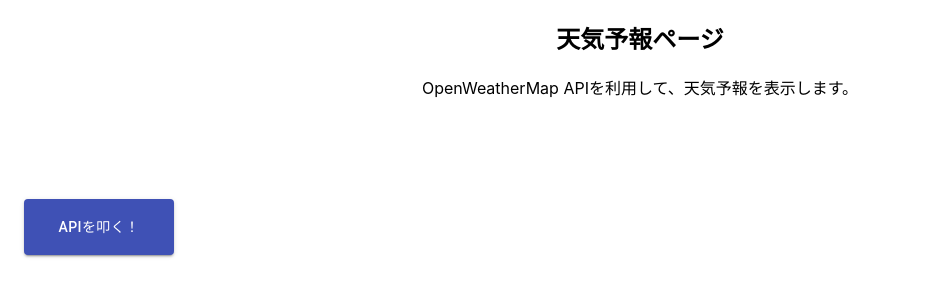
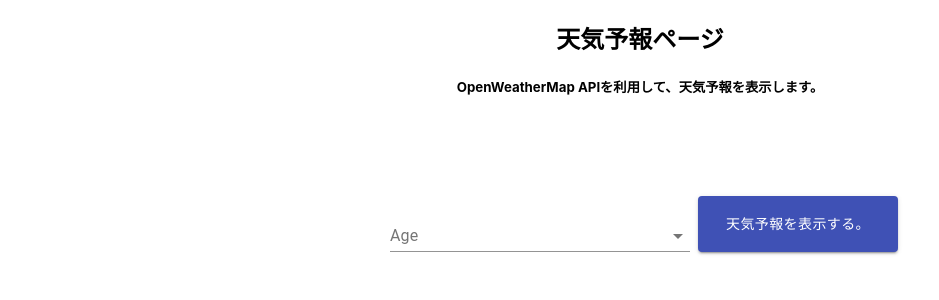
Before and after one commit to koh97222/react-todos, a React (Create React App) app in the folder front/my-app/: page /weather in a window 1280 px wide. Shown: the top 300 px of the page, without its empty margins (0-939 px from the left). Built offline with nearby package versions, Linux system fonts and the light colour scheme.

Commit message:
selectコンポーネントの作成

```diff
--- /dev/null
+++ b/front/my-app/src/components/WrapSelect.tsx
@@ -0,0 +1,81 @@
+import React, { useState } from "react";
+import { FormControl, InputLabel, Select } from "@material-ui/core";
+import { createStyles, makeStyles, Theme } from "@material-ui/core/styles";
+
+interface SelectProps {
+  width: number;
+  options: Array<string | number>;
+}
+
+/**
+ * Selectのラッパコンポーネント
+ */
+const WrapSelect = (props: SelectProps) => {
+  const useStyles = makeStyles((theme: Theme) =>
+    createStyles({
+      formControl: {
+        margin: theme.spacing(1),
+        minWidth: props.width,
+      },
+    })
+  );
+  const classes = useStyles();
+
+  //   const [state, setState] = React.useState<{
+  //     idx: number;
+  //     value: string;
+  //   }>({
+  //     idx: 0,
+  //     value: "",
+  //   });
+
+  const [value, setValue] = useState("");
+
+  /**
+   * 選択肢生成
+   * @param options
+   */
+  const options = (options: Array<string | number>) => {
+    const option = options.map((value, index) => {
+      return optionItem(index, value);
+    });
+    return option;
+  };
+  const optionItem = (key: number, value: string | number) => {
+    return (
+      <option key={key} value={value}>
+        {value}
+      </option>
+    );
+  };
+
+  //   const handleChange = (
+  //     event: React.ChangeEvent<{ name?: string; value: unknown }>
+  //   ) => {
+  //     const value = event.target.name;
+  //     setValue(value);
+  //   };
+
+  return (
+    <>
+      <FormControl className={classes.formControl}>
+        <InputLabel htmlFor="age-native-simple">Age</InputLabel>
+        <Select
+          id="select"
+          native
+          //   value={state.value}
+          //   onChange={(e) => handleChange(e)}
+          inputProps={{
+            name: "value",
+            id: "age-native-simple",
+          }}
+        >
+          <option aria-label="None" value="" />
+          {options(props.options)}
+        </Select>
+      </FormControl>
+    </>
+  );
+};
+
+export default WrapSelect;
--- a/front/my-app/src/pages/Weather.tsx
+++ b/front/my-app/src/pages/Weather.tsx
@@ -1,6 +1,7 @@
-import React from "react";
+import React, { useState } from "react";
 import { makeStyles } from "@material-ui/core";
 import WrapButton from "../components/WrapButton";
+import WrapSelect from "../components/WrapSelect";
 
 /**
  * Weather画面
@@ -9,34 +10,47 @@ import WrapButton from "../components/WrapButton";
  */
 const Weather = () => {
   const classes = useStyles();
+  const [city, setCity] = useState();
   return (
     <>
-      <div className={classes.header}>
+      <div className={classes.main}>
         <h2>天気予報ページ</h2>
-        <p>OpenWeatherMap APIを利用して、天気予報を表示します。</p>
+        <h5>OpenWeatherMap APIを利用して、天気予報を表示します。</h5>
+
+        <div className={classes.mb100}></div>
+
+        <WrapSelect width={300} options={cityOption}></WrapSelect>
+        <WrapButton
+          width={200}
+          height={56}
+          title={"天気予報を表示する。"}
+          click={() => {
+            getWeatherInfo();
+          }}
+        />
       </div>
-      <WrapButton
-        width={150}
-        height={56}
-        title={"APIを叩く！"}
-        click={() => {
-          getWeatherInfo();
-        }}
-      />
     </>
   );
 };
 
 const getWeatherInfo = () => {
   console.log("getWeatherInfo start");
+  const lat = 36;
+  const lon = 140;
+  //   const path =
+  //     "https://api.openweathermap.org/data/2.5/onecall?lat=36&lon=140&appid=2ccfd4d986b14add9ca00ea5e81ef02e";
 };
+
+const cityOption = ["札幌", "仙台", "東京", "名古屋", "大阪", "広島", "福岡"];
 
 /**
  * style
  */
 const useStyles = makeStyles({
-  header: {
+  main: {
     textAlign: "center",
+  },
+  mb100: {
     marginBottom: "100px",
   },
 });
```
